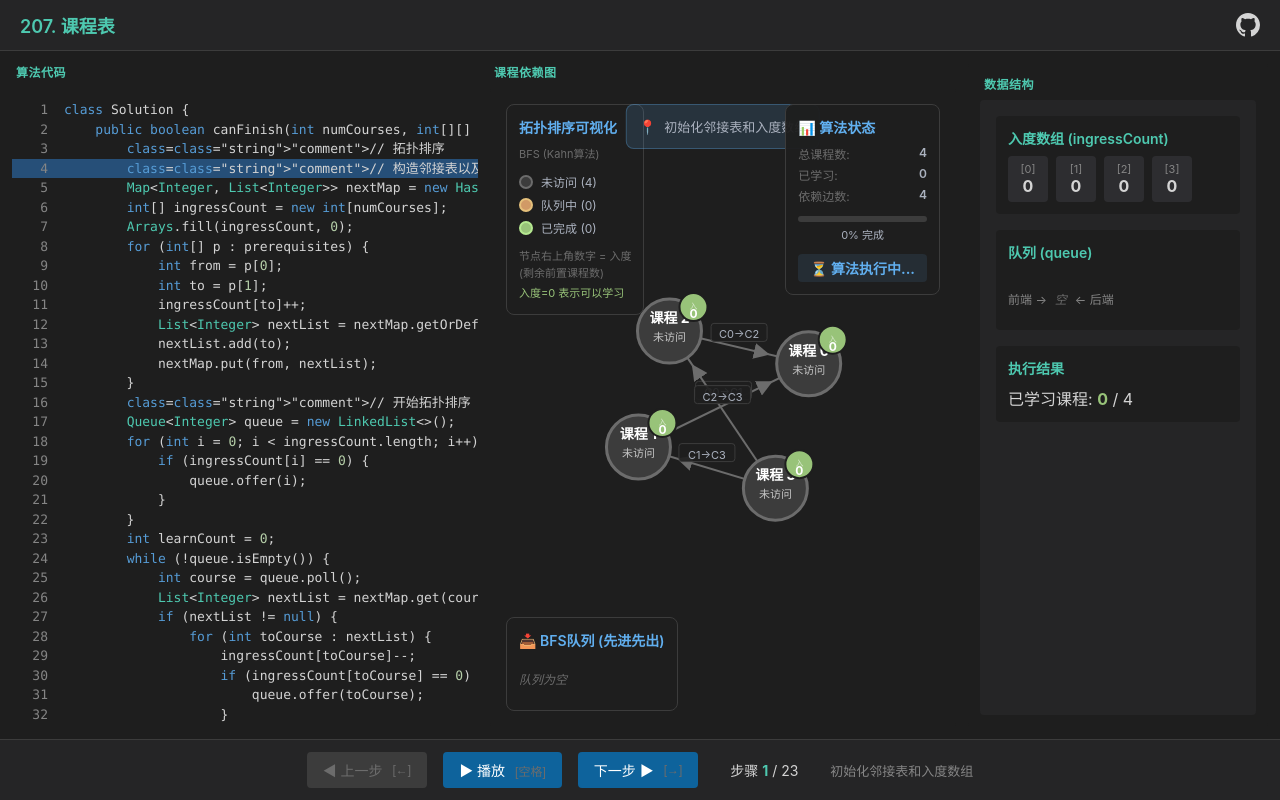
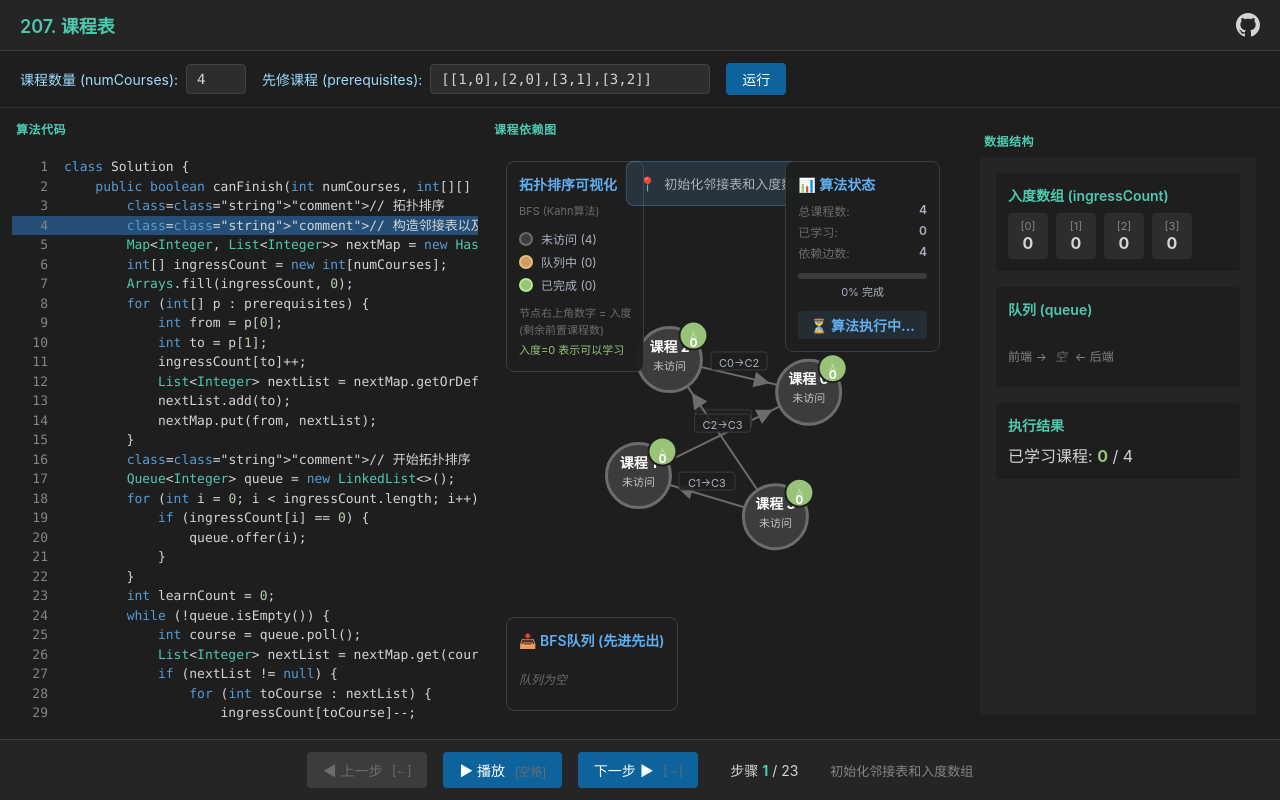
Before and after one commit to fuck-algorithm/leetcode-207-course-schedule, a React (Vite) app: page / in a window 1280 px wide. Built offline with nearby package versions, Linux system fonts and the light colour scheme.

Commit message:
feat: 添加输入面板，支持自定义课程数量和先修关系

```diff
--- a/src/components/App.tsx
+++ b/src/components/App.tsx
@@ -1,5 +1,6 @@
-import { useMemo } from 'react';
+import { useMemo, useState, useCallback } from 'react';
 import Header from './Header';
+import InputPanel from './InputPanel';
 import CodePanel from './CodePanel';
 import GraphView from './GraphView';
 import DataStructuresPanel from './DataStructuresPanel';
@@ -11,36 +12,43 @@ import { GraphNode, GraphEdge } from '../algorithm/types';
 import './App.css';
 
 // Default example input
-const DEFAULT_INPUT = {
-  numCourses: 4,
-  prerequisites: [
-    [1, 0],
-    [2, 0],
-    [3, 1],
-    [3, 2],
-  ],
-};
+const DEFAULT_NUM_COURSES = 4;
+const DEFAULT_PREREQUISITES: number[][] = [
+  [1, 0],
+  [2, 0],
+  [3, 1],
+  [3, 2],
+];
 
 function App() {
+  const [numCourses, setNumCourses] = useState(DEFAULT_NUM_COURSES);
+  const [prerequisites, setPrerequisites] = useState(DEFAULT_PREREQUISITES);
+
   // Generate algorithm steps
   const steps = useMemo(
-    () => generateSteps(DEFAULT_INPUT),
-    []
+    () => generateSteps({ numCourses, prerequisites }),
+    [numCourses, prerequisites]
   );
 
   // Build graph data
   const graphData = useMemo(() => {
     const nodes: GraphNode[] = [];
-    for (let i = 0; i < DEFAULT_INPUT.numCourses; i++) {
+    for (let i = 0; i < numCourses; i++) {
       nodes.push({ id: i });
     }
 
-    const edges: GraphEdge[] = DEFAULT_INPUT.prerequisites.map(([from, to]) => ({
+    const edges: GraphEdge[] = prerequisites.map(([from, to]) => ({
       source: from,
       target: to,
     }));
 
     return { nodes, edges };
+  }, [numCourses, prerequisites]);
+
+  // Handle input change
+  const handleInputSubmit = useCallback((newNumCourses: number, newPrerequisites: number[][]) => {
+    setNumCourses(newNumCourses);
+    setPrerequisites(newPrerequisites);
   }, []);
 
   // Playback state
@@ -78,6 +86,12 @@ function App() {
         githubUrl="https://github.com/fuck-algorithm/leetcode-207-course-schedule"
       />
 
+      <InputPanel
+        onSubmit={handleInputSubmit}
+        defaultNumCourses={DEFAULT_NUM_COURSES}
+        defaultPrerequisites={DEFAULT_PREREQUISITES}
+      />
+
       <main className="main-content">
         <section className="code-section">
           <div className="section-title">算法代码</div>
@@ -101,7 +115,7 @@ function App() {
               queue={currentStep.queue}
               stepDescription={currentStep.description}
               learnCount={currentStep.learnCount}
-              numCourses={DEFAULT_INPUT.numCourses}
+              numCourses={numCourses}
             />
           </div>
         </section>
@@ -113,7 +127,7 @@ function App() {
               inDegree={currentStep.inDegree}
               queue={currentStep.queue}
               learnCount={currentStep.learnCount}
-              numCourses={DEFAULT_INPUT.numCourses}
+              numCourses={numCourses}
               highlightedIndex={null}
               isComplete={isComplete}
             />
--- /dev/null
+++ b/src/components/InputPanel.css
@@ -0,0 +1,68 @@
+.input-panel {
+  display: flex;
+  align-items: center;
+  gap: 16px;
+  padding: 12px 20px;
+  background: #1e1e1e;
+  border-bottom: 1px solid #333;
+  flex-wrap: wrap;
+}
+
+.input-group {
+  display: flex;
+  align-items: center;
+  gap: 8px;
+}
+
+.input-group label {
+  color: #9cdcfe;
+  font-size: 14px;
+  white-space: nowrap;
+}
+
+.input-group input {
+  padding: 6px 10px;
+  border: 1px solid #444;
+  border-radius: 4px;
+  background: #2d2d2d;
+  color: #d4d4d4;
+  font-size: 14px;
+  font-family: 'Consolas', 'Monaco', monospace;
+}
+
+.input-group input[type="number"] {
+  width: 60px;
+}
+
+.input-group input[type="text"] {
+  width: 280px;
+}
+
+.input-group input:focus {
+  outline: none;
+  border-color: #007acc;
+}
+
+.input-error {
+  color: #f48771;
+  font-size: 13px;
+}
+
+.run-button {
+  padding: 6px 16px;
+  background: #0e639c;
+  color: white;
+  border: none;
+  border-radius: 4px;
+  cursor: pointer;
+  font-size: 14px;
+  transition: background 0.2s;
+}
+
+.run-button:hover {
+  background: #1177bb;
+}
+
+.run-button:active {
+  background: #0d5a8c;
+}
--- /dev/null
+++ b/src/components/InputPanel.tsx
@@ -0,0 +1,80 @@
+import { useState } from 'react';
+import './InputPanel.css';
+
+interface InputPanelProps {
+  onSubmit: (numCourses: number, prerequisites: number[][]) => void;
+  defaultNumCourses: number;
+  defaultPrerequisites: number[][];
+}
+
+export default function InputPanel({
+  onSubmit,
+  defaultNumCourses,
+  defaultPrerequisites,
+}: InputPanelProps) {
+  const [numCourses, setNumCourses] = useState(defaultNumCourses.toString());
+  const [prerequisites, setPrerequisites] = useState(
+    JSON.stringify(defaultPrerequisites)
+  );
+  const [error, setError] = useState<string | null>(null);
+
+  const handleSubmit = () => {
+    try {
+      const num = parseInt(numCourses, 10);
+      if (isNaN(num) || num < 1 || num > 20) {
+        setError('课程数量必须是 1-20 之间的整数');
+        return;
+      }
+
+      const prereqs = JSON.parse(prerequisites);
+      if (!Array.isArray(prereqs)) {
+        setError('先修课程必须是数组格式');
+        return;
+      }
+
+      for (const pair of prereqs) {
+        if (!Array.isArray(pair) || pair.length !== 2) {
+          setError('每个先修关系必须是 [a, b] 格式');
+          return;
+        }
+        if (pair[0] < 0 || pair[0] >= num || pair[1] < 0 || pair[1] >= num) {
+          setError(`课程编号必须在 0 到 ${num - 1} 之间`);
+          return;
+        }
+      }
+
+      setError(null);
+      onSubmit(num, prereqs);
+    } catch {
+      setError('先修课程格式错误，请使用 JSON 数组格式');
+    }
+  };
+
+  return (
+    <div className="input-panel">
+      <div className="input-group">
+        <label>课程数量 (numCourses):</label>
+        <input
+          type="number"
+          value={numCourses}
+          onChange={(e) => setNumCourses(e.target.value)}
+          min="1"
+          max="20"
+        />
+      </div>
+      <div className="input-group">
+        <label>先修课程 (prerequisites):</label>
+        <input
+          type="text"
+          value={prerequisites}
+          onChange={(e) => setPrerequisites(e.target.value)}
+          placeholder="[[1,0],[2,1]]"
+        />
+      </div>
+      {error && <div className="input-error">{error}</div>}
+      <button className="run-button" onClick={handleSubmit}>
+        运行
+      </button>
+    </div>
+  );
+}
```
